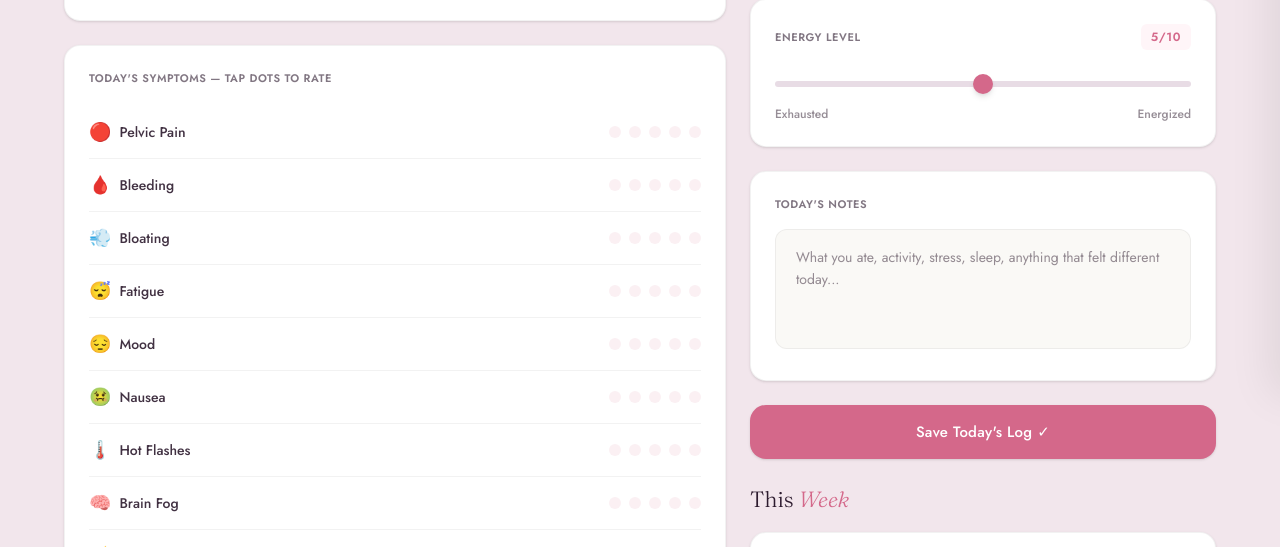
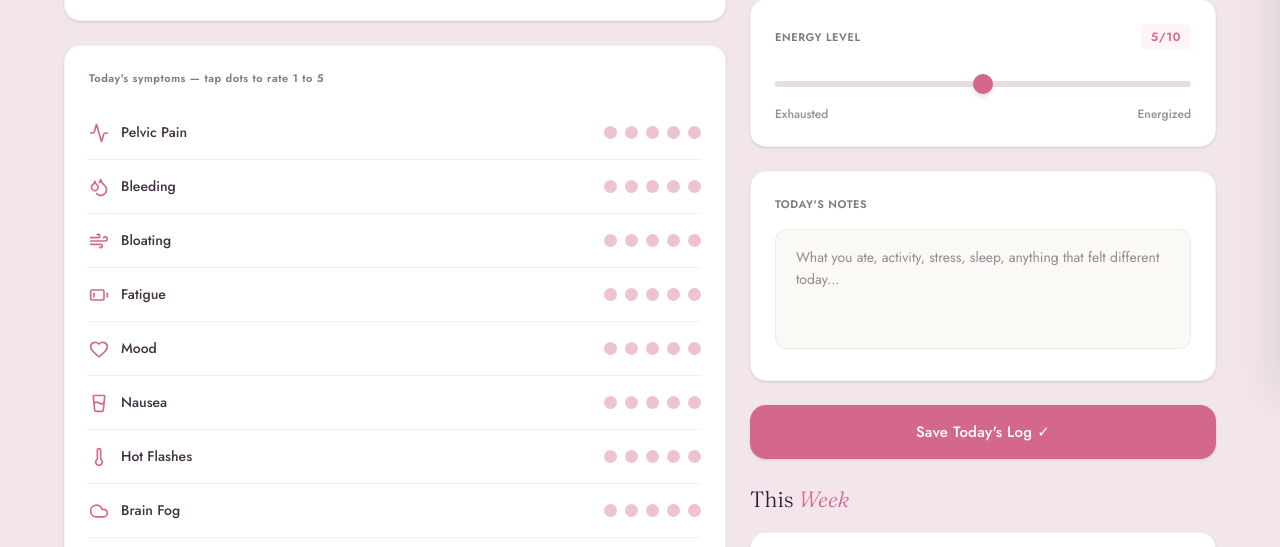
Before and after one commit to shahiil-ahmed/herhealth-africa, a React (Vite) app: page /tracker in a window 1280 px wide. Shown: the part 405-952 px from the top of the page. Built offline with nearby package versions, Linux system fonts and the light colour scheme; no server answers; the database is empty; sample sign-in values are in the browser's storage; a web font is replaced by a local one.

Commit message:
feat: implement daily health tracker page with symptom logging and cycle phase tracking

```diff
--- a/src/pages/Tracker.jsx
+++ b/src/pages/Tracker.jsx
@@ -1,5 +1,16 @@
 import { useState, useEffect } from 'react';
 import { auth, db } from '../firebase/firebaseConfig';
+import {
+  Activity,
+  Droplets,
+  Wind,
+  BatteryLow,
+  Heart,
+  GlassWater,
+  Thermometer,
+  Cloud,
+  Zap
+} from 'lucide-react';
 import {
   doc,
   setDoc,
@@ -12,20 +23,24 @@ import {
   serverTimestamp
 } from 'firebase/firestore';
 
-function RatingRow({ label, icon, value, onChange }) {
+function RatingRow({ label, icon: Icon, value, onChange }) {
   return (
-    <div className="flex justify-between items-center py-3 border-b border-black/5 last:border-b-0">
-      <div className="text-[13px] lg:text-[14px] text-[#2D1B2E] flex items-center gap-2">
-        <span className="text-base lg:text-lg">{icon}</span>
+    <div className="flex justify-between items-center py-4 border-b border-[#FFE8EF] last:border-b-0">
+      <div className="text-[13px] lg:text-[14px] text-[#2D1B2E] flex items-center gap-3">
+        <div className="text-[#D4688A] shrink-0">
+          <Icon size={20} />
+        </div>
         <span className="font-medium opacity-90">{label}</span>
       </div>
-      <div className="flex gap-1.5 md:gap-2">
+      <div className="flex gap-2">
         {[1, 2, 3, 4, 5].map((level) => (
           <div
             key={level}
             onClick={() => onChange(level)}
-            className={`w-[11px] h-[11px] md:w-[12px] md:h-[12px] rounded-full cursor-pointer transition-all duration-150 ${
-              level <= value ? 'bg-[#D4688A] scale-110 shadow-sm' : 'bg-[#D4688A]/10 hover:bg-[#D4688A]/30'
+            className={`w-[13px] h-[13px] rounded-full cursor-pointer transition-all duration-150 ${
+              level <= value
+                ? 'bg-[#D4688A] scale-110 shadow-sm'
+                : 'bg-[#D4688A]/40 hover:bg-[#D4688A]/60'
             }`}
           />
         ))}
@@ -267,21 +282,20 @@ export default function Tracker() {
 
               {/* Symptoms List */}
               <div className="bg-white rounded-[16px] p-5 md:p-6 shadow-sm border border-black/5">
-                <div className="text-[11px] font-semibold tracking-wider uppercase text-[#2D1B2E]/60 mb-5">
-                  Today's Symptoms — tap dots to rate
+                <div className="text-[11px] font-bold tracking-wider text-[#2D1B2E]/60 mb-5">
+                  Today's symptoms — tap dots to rate 1 to 5
                 </div>
 
-                <RatingRow label="Pelvic Pain" icon="🔴" value={ratings.pelvicPain} onChange={(v) => updateRating('pelvicPain', v)} />
-                <RatingRow label="Bleeding" icon="🩸" value={ratings.bleeding} onChange={(v) => updateRating('bleeding', v)} />
-                <RatingRow label="Bloating" icon="💨" value={ratings.bloating} onChange={(v) => updateRating('bloating', v)} />
-                <RatingRow label="Fatigue" icon="😴" value={ratings.fatigue} onChange={(v) => updateRating('fatigue', v)} />
-                <RatingRow label="Mood" icon="😔" value={ratings.mood} onChange={(v) => updateRating('mood', v)} />
+                <RatingRow label="Pelvic Pain" icon={Activity} value={ratings.pelvicPain} onChange={(v) => updateRating('pelvicPain', v)} />
+                <RatingRow label="Bleeding" icon={Droplets} value={ratings.bleeding} onChange={(v) => updateRating('bleeding', v)} />
+                <RatingRow label="Bloating" icon={Wind} value={ratings.bloating} onChange={(v) => updateRating('bloating', v)} />
+                <RatingRow label="Fatigue" icon={BatteryLow} value={ratings.fatigue} onChange={(v) => updateRating('fatigue', v)} />
+                <RatingRow label="Mood" icon={Heart} value={ratings.mood} onChange={(v) => updateRating('mood', v)} />
 
-                {/* NEW SYMPTOMS */}
-                <RatingRow label="Nausea" icon="🤢" value={ratings.nausea} onChange={(v) => updateRating('nausea', v)} />
-                <RatingRow label="Hot Flashes" icon="🌡️" value={ratings.hotFlashes} onChange={(v) => updateRating('hotFlashes', v)} />
-                <RatingRow label="Brain Fog" icon="🧠" value={ratings.brainFog} onChange={(v) => updateRating('brainFog', v)} />
-                <RatingRow label="Back Pain" icon="⚡" value={ratings.backPain} onChange={(v) => updateRating('backPain', v)} />
+                <RatingRow label="Nausea" icon={GlassWater} value={ratings.nausea} onChange={(v) => updateRating('nausea', v)} />
+                <RatingRow label="Hot Flashes" icon={Thermometer} value={ratings.hotFlashes} onChange={(v) => updateRating('hotFlashes', v)} />
+                <RatingRow label="Brain Fog" icon={Cloud} value={ratings.brainFog} onChange={(v) => updateRating('brainFog', v)} />
+                <RatingRow label="Back Pain" icon={Zap} value={ratings.backPain} onChange={(v) => updateRating('backPain', v)} />
               </div>
 
             </div>
```
